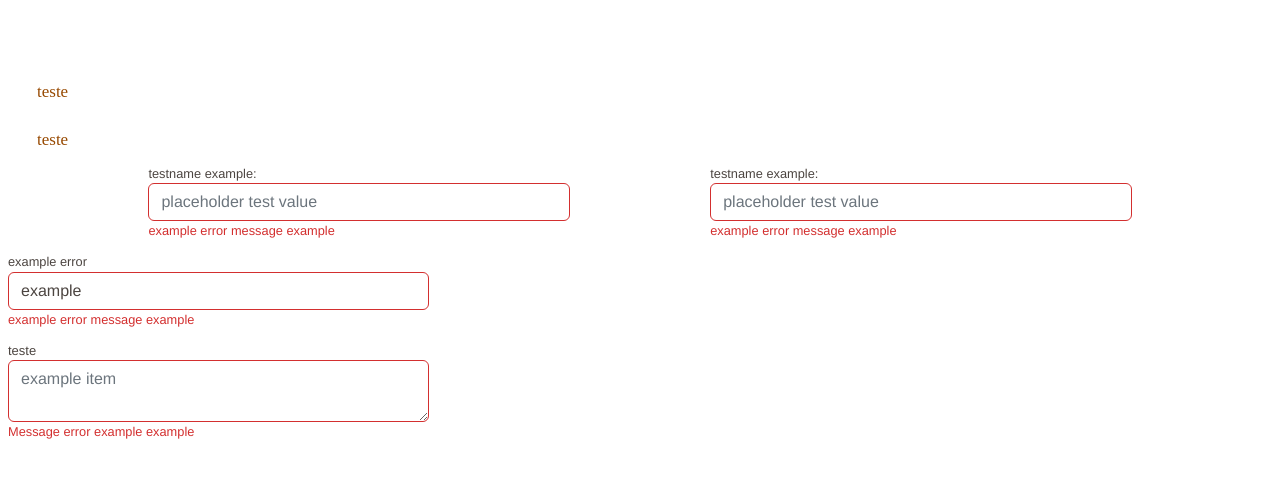
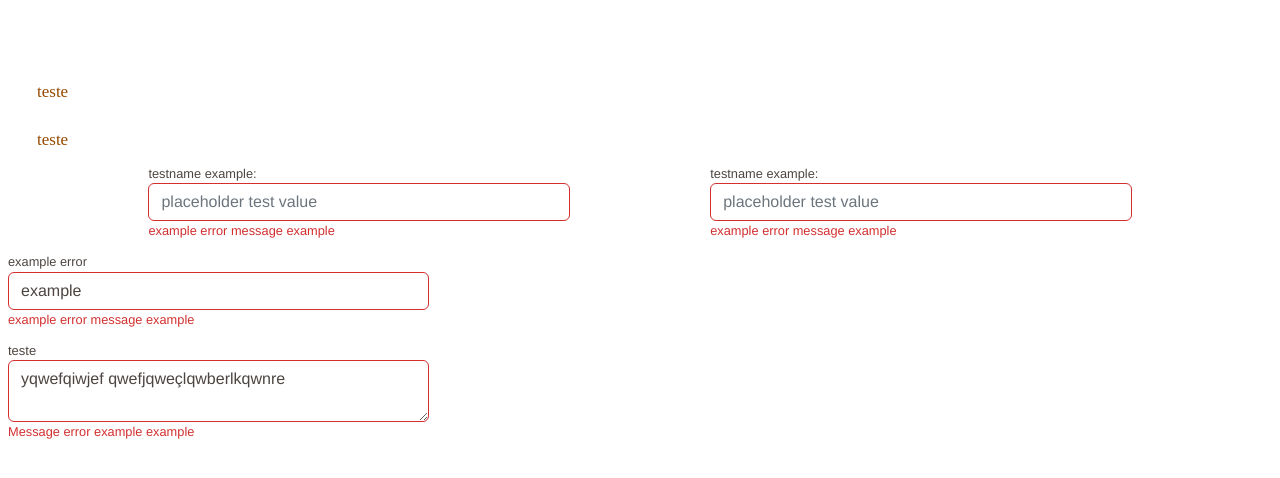
Before and after one commit to gomes1876/test-lib-components, a Vue app: page / in a window 1280 px wide. Shown: the top 478 px of the page. Built offline with nearby package versions, Linux system fonts and the light colour scheme.

Commit message:
texto de textarea - correção de bug de texto

```diff
--- a/src/App.vue
+++ b/src/App.vue
@@ -12,7 +12,7 @@
     </div>
     <TInput title="example error" style="margin-bottom: 12px" v-model="text" valueDef="example" :size=4
       placeholder="placeholder test value" />
-    <TTextarea title="teste" :size=4 placeholder="example item" />
+    <TTextarea valueDef="yqwefqiwjef qwefjqweçlqwberlkqwnre " title="teste" :size=4 placeholder="example item" />
   </div>
 </template>
 
--- a/src/components/TTextarea/index.vue
+++ b/src/components/TTextarea/index.vue
@@ -2,7 +2,7 @@
     <div :class="`custom-search col-${size}`">
         <div class="d-flex flex-column">
             <span class="align-self-start textarea-title">{{ title }}</span>
-            <b-form-textarea :placeholder="placeholder" :class="(error) ? 'error-input' : 'input'" />
+            <b-form-textarea :placeholder="placeholder" v-model="text" :class="(error) ? 'error-input' : 'input'" />
             <span v-if="errorMessage && error" class="message-error">{{ errorMessage }} example</span>
         </div>
     </div>
```
